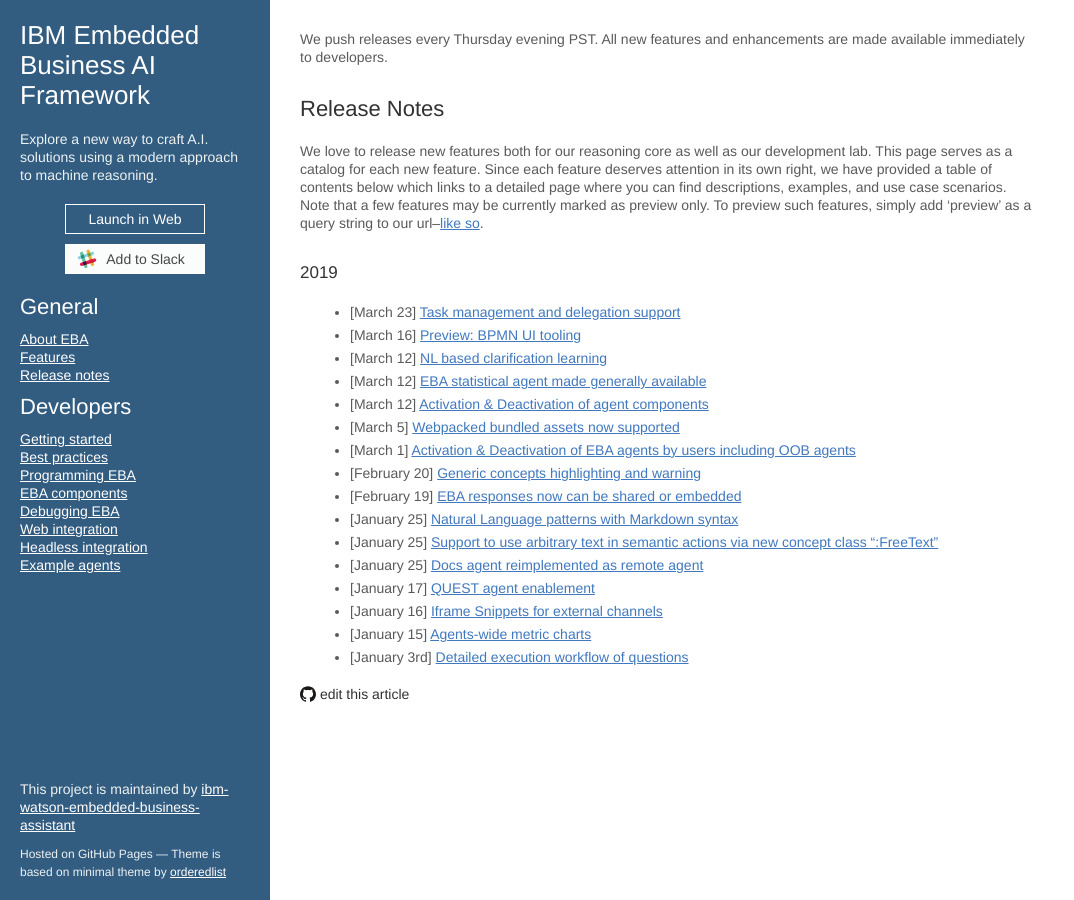
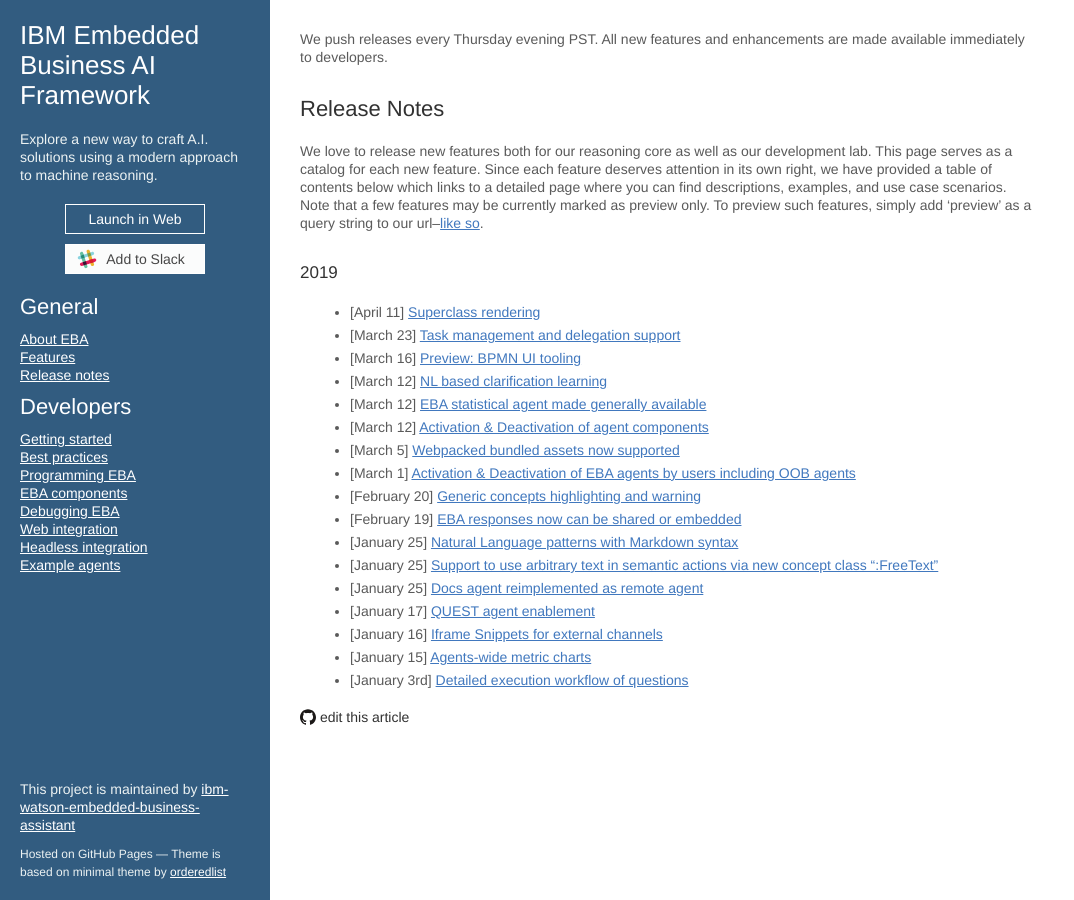
Before and after one commit to ibm-watson-embedded-business-assistant/eba-example-agents, a Jekyll site: the page built from release/ReleaseNotes.md, in a window 1280 px wide. Shown: the whole page, without its empty margins (0-1074 px from the left). Built offline with Jekyll 4.4.1, drawn with Linux system fonts in a browser that asks for light colours; our own code applies the rules of GitHub Pages for plain Markdown files.

Commit message:
Update ReleaseNotes.md

```diff
--- a/release/ReleaseNotes.md
+++ b/release/ReleaseNotes.md
@@ -5,6 +5,7 @@
 We love to release new features both for our reasoning core as well as our development lab. This page serves as a catalog for each new feature. Since each feature deserves attention in its own right, we have provided a table of contents below which links to a detailed page where you can find descriptions, examples, and use case scenarios. Note that a few features may be currently marked as preview only. To preview such features, simply add 'preview' as a query string to our url--[like so](https://eba.ibm.com/assistant?preview).
 
 ### 2019
+* [April 11]    [Superclass rendering](./blogs/SuperclassRender.md)
 * [March 23]    [Task management and delegation support](./blogs/TaskManagement.md)
 * [March 16]    [Preview: BPMN UI tooling](./blogs/BPMN.md)
 * [March 12]    [NL based clarification learning](./blogs/NLLearning.md)
```
